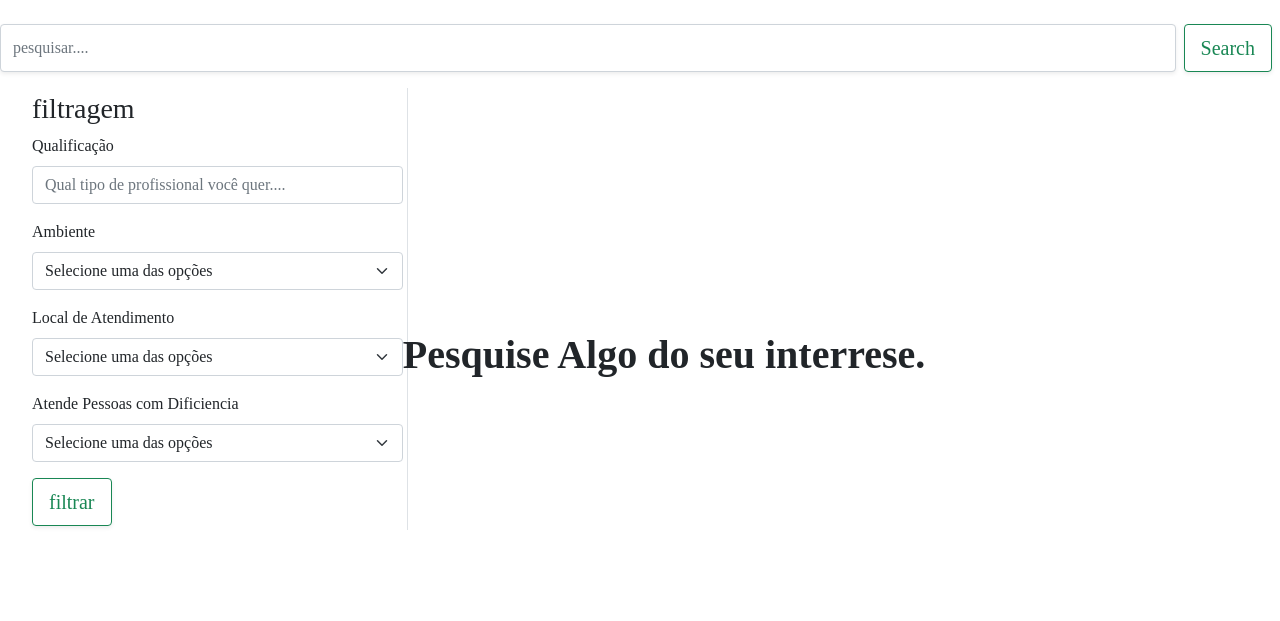
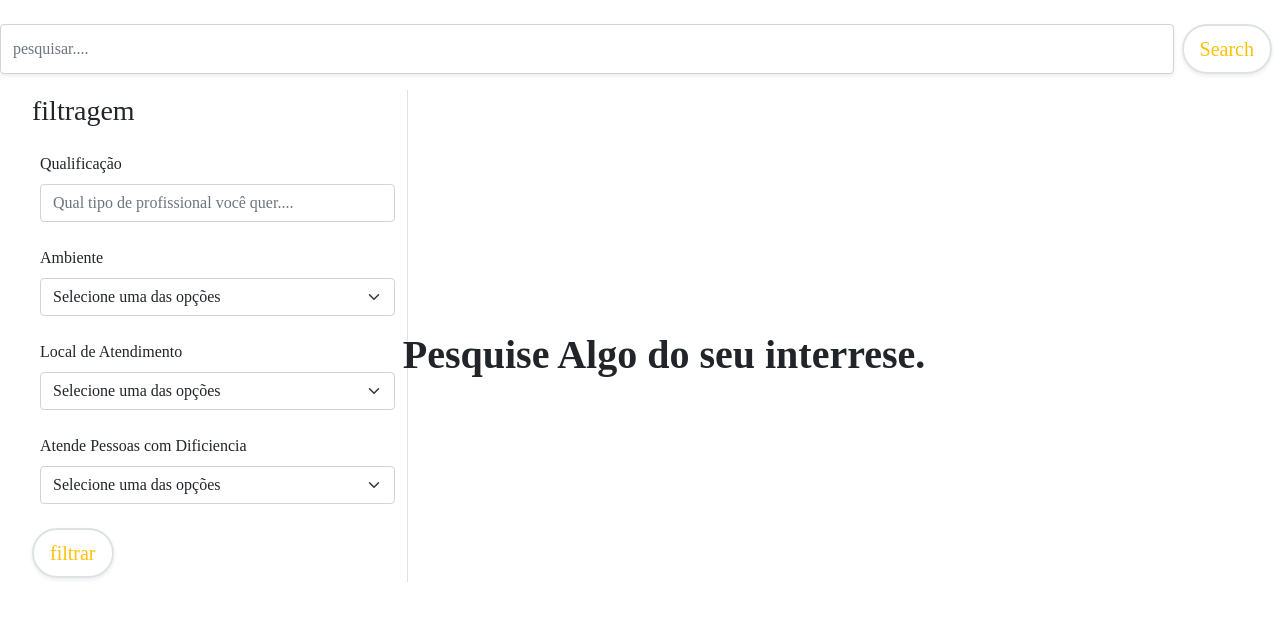
Before and after one commit to Equipe-HIGIA/HIGIA, a PHP site: page /app/view/index.php in a window 1280 px wide. Shown: the part 69-690 px from the top of the page. Run offline with PHP 8.4, Linux system fonts and the light colour scheme; some web fonts are replaced.

Commit message:
atualização de layout

```diff
--- a/app/view/index.php
+++ b/app/view/index.php
@@ -40,7 +40,7 @@
   <input type="text" class="form-control shadow-sm rounded me-2" name="servico" placeholder="pesquisar....">
 
 <div class="me-2">
-<button class="btn btn-outline-success shadow-sm rounded btn-lg" type="submit">Search</button>
+<button class="btn btn-outline-warning shadow-sm btn-lg rounded-pill border border-2"  type="submit">Search</button>
 </div>
 
 </form>
@@ -49,17 +49,17 @@
 
 <aside class="p-3 mb-1 ">
 <div class="d-flex flex-column align-items-stretch bg-white border-end p-1 " style="width: 380px;">
-    <h3>filtragem</h3>
+    <h3 class="mb-3">filtragem</h3>
 <form method="GET" action="busca_ava.php" id="form-pesquisa">
 
-<div class="mb-3">
+<div class="mb-4 m-2">
   <label for="qualificacao" class="form-label">Qualificação</label>
   <input type="text" class="form-control" name="qualificacao" placeholder="Qual tipo de profissional você quer...." required>
 </div>
 
 
 
-<div class="mb-3">
+<div class="mb-4 m-2">
 <label for="ambiente" class="form-label">Ambiente</label>
 <select class="form-select" name="ambiente" aria-label="Default select example" required>
 
@@ -73,7 +73,7 @@
  </div>
 
 
- <div class="mb-3">
+ <div class="mb-4 m-2">
 <label for="localatendimento" class="form-label">Local de Atendimento</label>
 <select class="form-select" name="localatendimento" aria-label="Default select example" required>
 
@@ -87,7 +87,7 @@
  </div>
 
 
- <div class="mb-3">
+ <div class="mb-4 m-2">
 <label for="especial" class="form-label">Atende Pessoas com Dificiencia</label>
 <select class="form-select" name="especial" aria-label="Default select example" required>
 
@@ -101,7 +101,7 @@
 
 
  <div class="me-2">
-<button class="btn btn-outline-success shadow-sm rounded btn-lg" type="submit">filtrar</button>
+<button class="btn btn-outline-warning shadow-sm  btn-lg rounded-pill border border-2" type="submit">filtrar</button>
 </div>
 
 </form>
@@ -110,8 +110,9 @@
 
 </div>
 
+<div class="">
 <h1 class="fs-1 fw-bolder m-4  text-center position-absolute top-50 start-50 translate-middle">Pesquise Algo do seu interrese.</h1>
-
+</div>
 
 
  </main>
```
